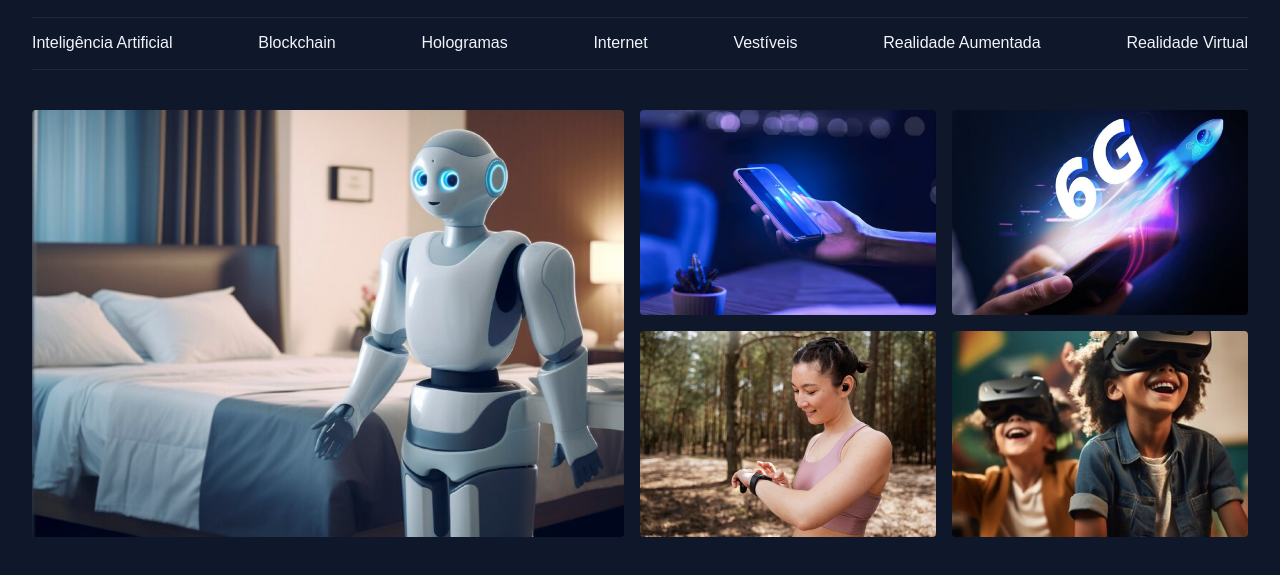
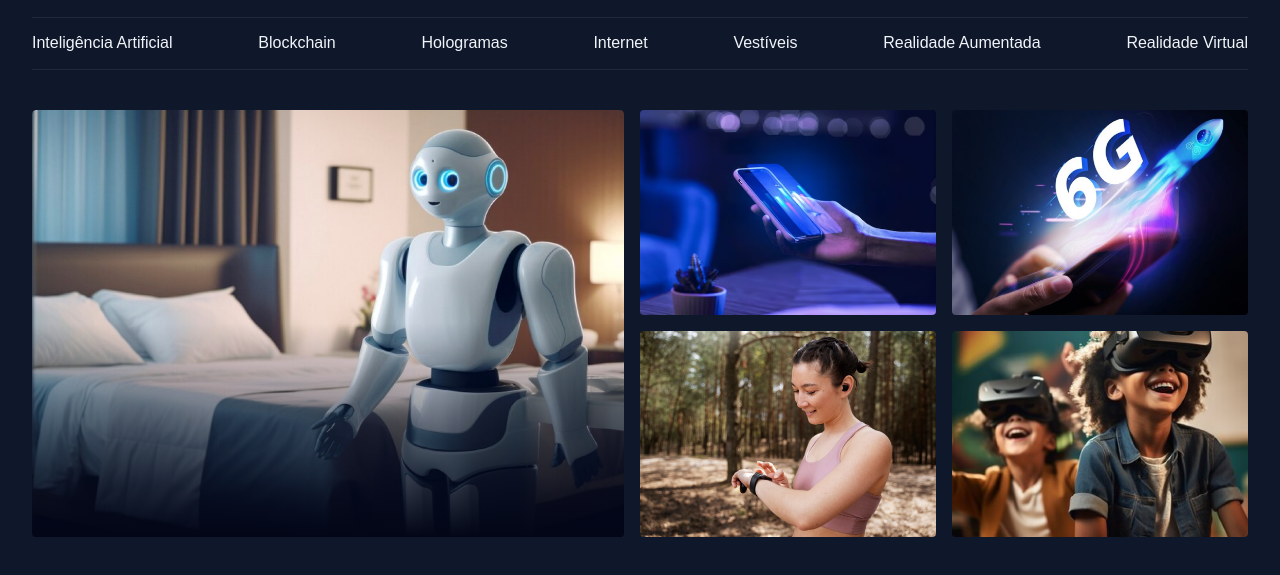
Before and after one commit to gustavonbispo/portal-de-noticias, a plain HTML site: page index.html in a window 1280 px wide. Shown: the part 45-620 px from the top of the page. Drawn offline with Linux system fonts and the light colour scheme.

Commit message:
Criando card com fundo degradê

```diff
--- a/index.html
+++ b/index.html
@@ -47,7 +47,7 @@
 
   <main class="grid container">
     <section id="featured" class="grid grid-flow-col gap-16">
-      <div>
+      <div class="card">
         <img src="assets/images/Image 01.png" alt="">
       </div>
 
--- a/styles/sections.css
+++ b/styles/sections.css
@@ -4,4 +4,22 @@
     object-fit: cover;
     border-radius: 4px;
   }
+
+  .card {
+    position: relative;
+    border-radius: 4px;
+    overflow: hidden;
+
+    &::before {
+      content: '';
+      position: absolute;
+      inset: 0;
+      top: 50%;
+      background: linear-gradient(
+        180deg,
+        transparent 0%,
+        #020617 100%
+      );
+    }
+  }
 }
```
